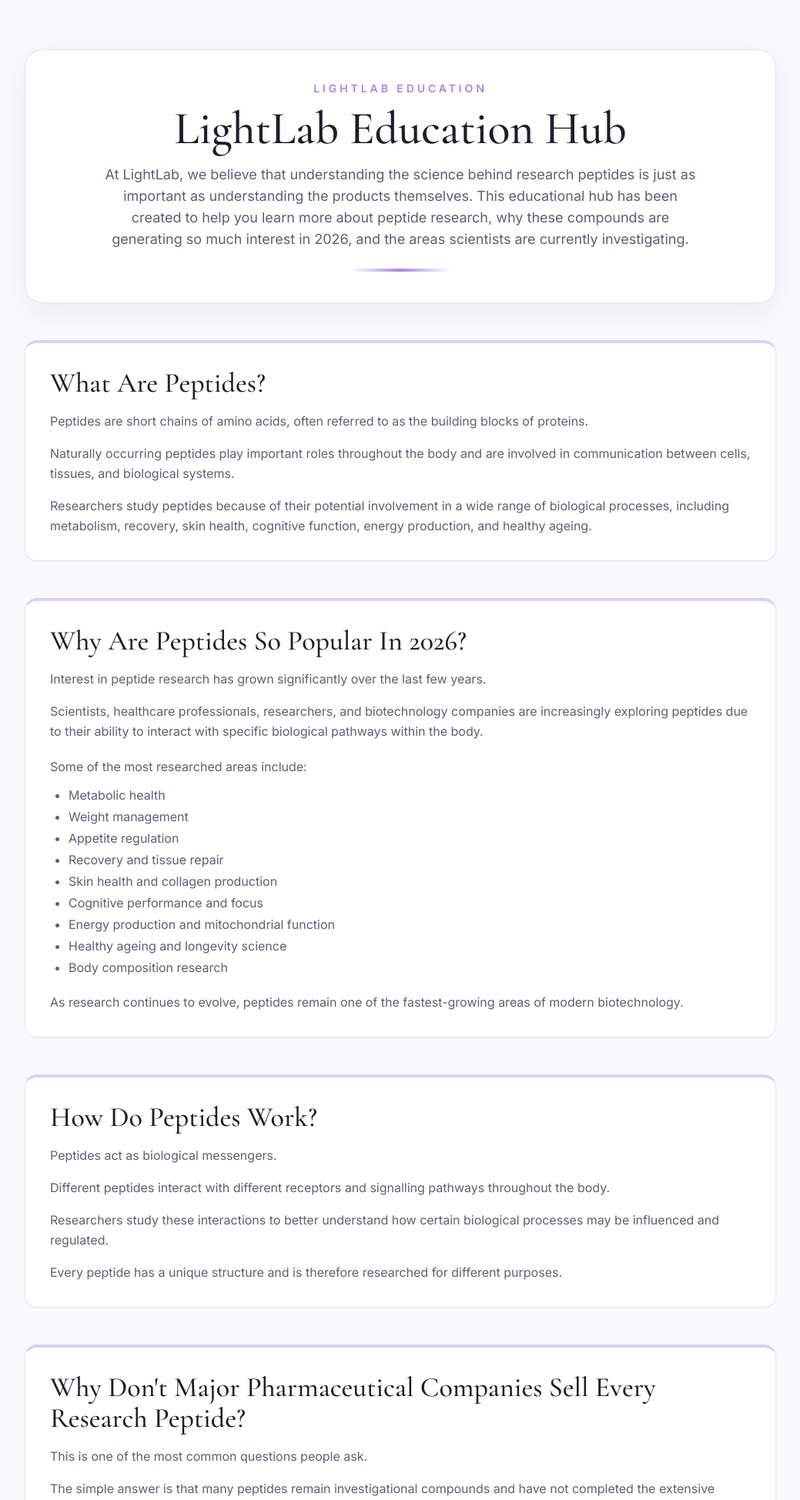
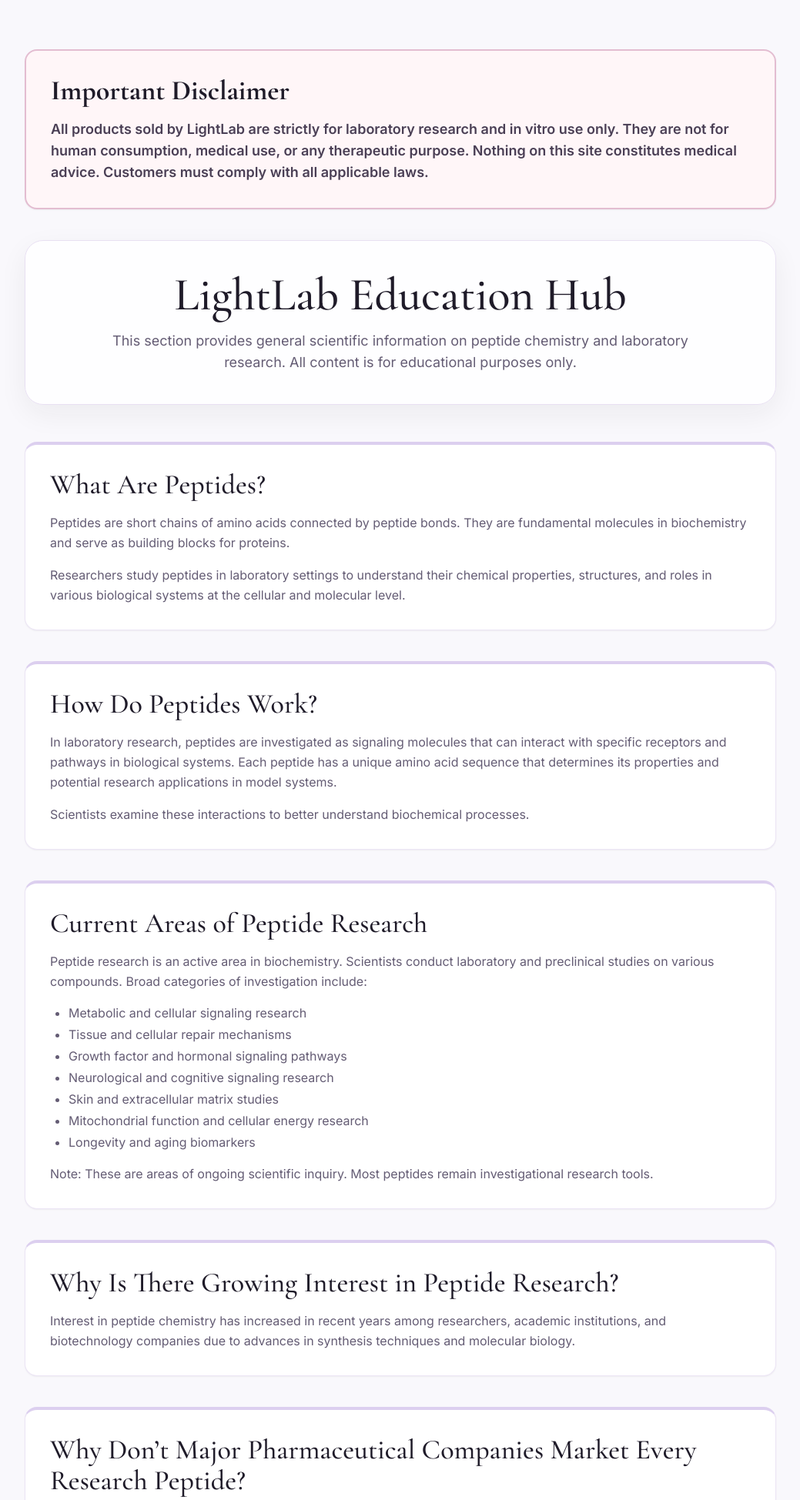
Before and after one commit to Learan-Canning/lightlab, a Django app: page /certificates/ in a window 1280 px wide. Shown: the part 77-2026 px from the top of the page at 77% size, without its empty margins (120-1159 px from the left). Run offline with Django 5.2, Linux system fonts and the light colour scheme; some libraries are stand-ins or nearby versions.

Commit message:
Update Education Hub compliance content and disclaimers

```diff
--- a/templates/certificates.html
+++ b/templates/certificates.html
@@ -86,193 +86,113 @@
   </header>
 
   <main class="max-w-5xl mx-auto px-4 sm:px-6 py-14 sm:py-16">
+    <section class="reveal mb-8 sm:mb-10 bg-[#fff6f8] border-2 border-[#e3bdd1] rounded-2xl p-6 sm:p-8 shadow-sm">
+      <h2 class="font-heading text-3xl sm:text-4xl mb-4 font-bold">Important Disclaimer</h2>
+      <p class="text-[#4a3f55] text-base sm:text-lg leading-relaxed font-semibold">
+        All products sold by LightLab are strictly for laboratory research and in vitro use only. They are not for human consumption, medical use, or any therapeutic purpose. Nothing on this site constitutes medical advice. Customers must comply with all applicable laws.
+      </p>
+    </section>
+
     <section class="reveal text-center mb-10 sm:mb-12 rounded-3xl border border-[#e8e0f2] bg-white/80 backdrop-blur-sm px-5 py-8 sm:px-8 sm:py-10 shadow-[0_12px_36px_rgba(31,27,41,0.06)]">
-      <p class="text-xs sm:text-sm font-semibold tracking-[0.28em] text-llprimary uppercase mb-3">
-        LightLab Education
-      </p>
       <h1 class="text-4xl sm:text-6xl font-heading leading-tight mb-4">
         LightLab Education Hub
       </h1>
       <p class="text-base sm:text-lg text-[#645c74] max-w-3xl mx-auto">
-        At LightLab, we believe that understanding the science behind research peptides is just as important as understanding the products themselves.
-        This educational hub has been created to help you learn more about peptide research, why these compounds are generating so much interest in 2026, and the areas scientists are currently investigating.
+        This section provides general scientific information on peptide chemistry and laboratory research. All content is for educational purposes only.
       </p>
-      <div class="mt-6 mx-auto h-1 w-32 rounded-full bg-gradient-to-r from-transparent via-llprimary to-transparent"></div>
     </section>
 
-    <section class="space-y-10 sm:space-y-12">
-      <article class="reveal reveal-delay-0 bg-white border border-[#ece5f5] border-t-4 border-t-llprimary/40 rounded-2xl p-6 sm:p-8 shadow-sm hover:shadow-md transition duration-300">
+    <section class="space-y-8 sm:space-y-10">
+      <article class="reveal reveal-delay-0 bg-white border border-[#ece5f5] border-t-4 border-t-llprimary/40 rounded-2xl p-6 sm:p-8 shadow-sm">
         <h2 class="font-heading text-3xl sm:text-4xl mb-4">What Are Peptides?</h2>
         <p class="text-[#645c74] leading-relaxed mb-4">
-          Peptides are short chains of amino acids, often referred to as the building blocks of proteins.
-        </p>
-        <p class="text-[#645c74] leading-relaxed mb-4">
-          Naturally occurring peptides play important roles throughout the body and are involved in communication between cells, tissues, and biological systems.
+          Peptides are short chains of amino acids connected by peptide bonds. They are fundamental molecules in biochemistry and serve as building blocks for proteins.
         </p>
         <p class="text-[#645c74] leading-relaxed">
-          Researchers study peptides because of their potential involvement in a wide range of biological processes, including metabolism, recovery, skin health, cognitive function, energy production, and healthy ageing.
+          Researchers study peptides in laboratory settings to understand their chemical properties, structures, and roles in various biological systems at the cellular and molecular level.
         </p>
       </article>
 
-      <article class="reveal reveal-delay-1 bg-white border border-[#ece5f5] border-t-4 border-t-llprimary/40 rounded-2xl p-6 sm:p-8 shadow-sm hover:shadow-md transition duration-300">
-        <h2 class="font-heading text-3xl sm:text-4xl mb-4">Why Are Peptides So Popular In 2026?</h2>
+      <article class="reveal reveal-delay-1 bg-white border border-[#ece5f5] border-t-4 border-t-llprimary/40 rounded-2xl p-6 sm:p-8 shadow-sm">
+        <h2 class="font-heading text-3xl sm:text-4xl mb-4">How Do Peptides Work?</h2>
         <p class="text-[#645c74] leading-relaxed mb-4">
-          Interest in peptide research has grown significantly over the last few years.
+          In laboratory research, peptides are investigated as signaling molecules that can interact with specific receptors and pathways in biological systems. Each peptide has a unique amino acid sequence that determines its properties and potential research applications in model systems.
         </p>
-        <p class="text-[#645c74] leading-relaxed mb-5">
-          Scientists, healthcare professionals, researchers, and biotechnology companies are increasingly exploring peptides due to their ability to interact with specific biological pathways within the body.
-        </p>
-        <p class="text-[#645c74] leading-relaxed mb-3">Some of the most researched areas include:</p>
-        <ul class="list-disc pl-6 text-[#645c74] space-y-1">
-          <li>Metabolic health</li>
-          <li>Weight management</li>
-          <li>Appetite regulation</li>
-          <li>Recovery and tissue repair</li>
-          <li>Skin health and collagen production</li>
-          <li>Cognitive performance and focus</li>
-          <li>Energy production and mitochondrial function</li>
-          <li>Healthy ageing and longevity science</li>
-          <li>Body composition research</li>
-        </ul>
-        <p class="text-[#645c74] leading-relaxed mt-5">
-          As research continues to evolve, peptides remain one of the fastest-growing areas of modern biotechnology.
+        <p class="text-[#645c74] leading-relaxed">
+          Scientists examine these interactions to better understand biochemical processes.
         </p>
       </article>
 
-      <article class="reveal reveal-delay-2 bg-white border border-[#ece5f5] border-t-4 border-t-llprimary/40 rounded-2xl p-6 sm:p-8 shadow-sm hover:shadow-md transition duration-300">
-        <h2 class="font-heading text-3xl sm:text-4xl mb-4">How Do Peptides Work?</h2>
+      <article class="reveal reveal-delay-2 bg-white border border-[#ece5f5] border-t-4 border-t-llprimary/40 rounded-2xl p-6 sm:p-8 shadow-sm">
+        <h2 class="font-heading text-3xl sm:text-4xl mb-4">Current Areas of Peptide Research</h2>
         <p class="text-[#645c74] leading-relaxed mb-4">
-          Peptides act as biological messengers.
+          Peptide research is an active area in biochemistry. Scientists conduct laboratory and preclinical studies on various compounds. Broad categories of investigation include:
         </p>
-        <p class="text-[#645c74] leading-relaxed mb-4">
-          Different peptides interact with different receptors and signalling pathways throughout the body.
-        </p>
-        <p class="text-[#645c74] leading-relaxed mb-4">
-          Researchers study these interactions to better understand how certain biological processes may be influenced and regulated.
-        </p>
+        <ul class="list-disc pl-6 text-[#645c74] space-y-1 mb-4">
+          <li>Metabolic and cellular signaling research</li>
+          <li>Tissue and cellular repair mechanisms</li>
+          <li>Growth factor and hormonal signaling pathways</li>
+          <li>Neurological and cognitive signaling research</li>
+          <li>Skin and extracellular matrix studies</li>
+          <li>Mitochondrial function and cellular energy research</li>
+          <li>Longevity and aging biomarkers</li>
+        </ul>
         <p class="text-[#645c74] leading-relaxed">
-          Every peptide has a unique structure and is therefore researched for different purposes.
+          Note: These are areas of ongoing scientific inquiry. Most peptides remain investigational research tools.
         </p>
       </article>
 
-      <article class="reveal reveal-delay-0 bg-white border border-[#ece5f5] border-t-4 border-t-llprimary/40 rounded-2xl p-6 sm:p-8 shadow-sm hover:shadow-md transition duration-300">
-        <h2 class="font-heading text-3xl sm:text-4xl mb-4">Why Don't Major Pharmaceutical Companies Sell Every Research Peptide?</h2>
-        <p class="text-[#645c74] leading-relaxed mb-4">
-          This is one of the most common questions people ask.
-        </p>
-        <p class="text-[#645c74] leading-relaxed mb-4">
-          The simple answer is that many peptides remain investigational compounds and have not completed the extensive approval processes required for widespread pharmaceutical use.
-        </p>
-        <p class="text-[#645c74] leading-relaxed mb-4">
-          Developing a new medicine can take many years and cost hundreds of millions, or even billions, of pounds. Before a pharmaceutical company can market a product as a medicine, it must undergo extensive clinical testing to demonstrate safety, quality, and effectiveness.
-        </p>
+      <article class="reveal reveal-delay-0 bg-white border border-[#ece5f5] border-t-4 border-t-llprimary/40 rounded-2xl p-6 sm:p-8 shadow-sm">
+        <h2 class="font-heading text-3xl sm:text-4xl mb-4">Why Is There Growing Interest in Peptide Research?</h2>
         <p class="text-[#645c74] leading-relaxed">
-          While some peptides have successfully completed this process and become approved medicines, many others remain in the research stage.
-          Scientists continue to investigate these compounds to better understand their biological effects and potential future applications.
+          Interest in peptide chemistry has increased in recent years among researchers, academic institutions, and biotechnology companies due to advances in synthesis techniques and molecular biology.
         </p>
       </article>
 
-      <article class="reveal reveal-delay-1 bg-white border border-[#ece5f5] border-t-4 border-t-llprimary/40 rounded-2xl p-6 sm:p-8 shadow-sm hover:shadow-md transition duration-300">
-        <h2 class="font-heading text-3xl sm:text-4xl mb-6">Categories Of Peptide Research</h2>
-
-        <div class="space-y-6">
-          <div>
-            <h3 class="font-heading text-2xl mb-2">Metabolic &amp; Weight Management Research</h3>
-            <p class="text-[#645c74] leading-relaxed mb-2">
-              These compounds are being researched for their effects on appetite regulation, metabolic health, blood sugar control, energy balance, and body composition.
-            </p>
-            <p class="text-[#645c74]"><span class="font-semibold text-lltext">Examples:</span> Tirzepatide, Semaglutide, Retatrutide, AOD-9604</p>
-          </div>
-
-          <div>
-            <h3 class="font-heading text-2xl mb-2">Recovery &amp; Healing Research</h3>
-            <p class="text-[#645c74] leading-relaxed mb-2">
-              These peptides are being studied for their involvement in tissue repair, recovery pathways, and cellular regeneration.
-            </p>
-            <p class="text-[#645c74]"><span class="font-semibold text-lltext">Examples:</span> BPC-157, TB-500</p>
-          </div>
-
-          <div>
-            <h3 class="font-heading text-2xl mb-2">Growth Hormone &amp; Body Composition Research</h3>
-            <p class="text-[#645c74] leading-relaxed mb-2">
-              Researchers investigate these compounds for their interaction with growth hormone pathways and body composition.
-            </p>
-            <p class="text-[#645c74]"><span class="font-semibold text-lltext">Examples:</span> Tesamorelin, CJC-1295 (No DAC), Ipamorelin, Sermorelin, IGF-1 LR3</p>
-          </div>
-
-          <div>
-            <h3 class="font-heading text-2xl mb-2">Skin, Aesthetics &amp; Pigmentation Research</h3>
-            <p class="text-[#645c74] leading-relaxed mb-2">
-              These compounds are being researched for their potential role in skin quality, collagen production, hair growth, wound healing, and pigmentation pathways.
-            </p>
-            <p class="text-[#645c74]"><span class="font-semibold text-lltext">Examples:</span> GHK-Cu, Melanotan II</p>
-          </div>
-
-          <div>
-            <h3 class="font-heading text-2xl mb-2">Cognitive &amp; Nootropic Research</h3>
-            <p class="text-[#645c74] leading-relaxed mb-2">
-              Scientists study these compounds for their potential effects on focus, learning, memory, concentration, and neurological pathways.
-            </p>
-            <p class="text-[#645c74]"><span class="font-semibold text-lltext">Examples:</span> Semax, Selank</p>
-          </div>
-
-          <div>
-            <h3 class="font-heading text-2xl mb-2">Longevity &amp; Cellular Energy Research</h3>
-            <p class="text-[#645c74] leading-relaxed mb-2">
-              Researchers investigate these compounds for their involvement in mitochondrial function, cellular energy production, metabolism, and healthy ageing.
-            </p>
-            <p class="text-[#645c74]"><span class="font-semibold text-lltext">Examples:</span> MOTS-c, NAD+</p>
-          </div>
-        </div>
+      <article class="reveal reveal-delay-1 bg-white border border-[#ece5f5] border-t-4 border-t-llprimary/40 rounded-2xl p-6 sm:p-8 shadow-sm">
+        <h2 class="font-heading text-3xl sm:text-4xl mb-4">Why Don’t Major Pharmaceutical Companies Market Every Research Peptide?</h2>
+        <p class="text-[#645c74] leading-relaxed">
+          Many peptides are still investigational. Bringing a new compound to market as a medicine requires years of rigorous testing, clinical trials, and regulatory approval. Only a limited number of peptides have completed this full process. Most remain tools for laboratory research.
+        </p>
       </article>
 
-      <article class="reveal reveal-delay-2 bg-white border border-[#ece5f5] border-t-4 border-t-llprimary/40 rounded-2xl p-6 sm:p-8 shadow-sm hover:shadow-md transition duration-300">
+      <article class="reveal reveal-delay-2 bg-white border border-[#ece5f5] border-t-4 border-t-llprimary/40 rounded-2xl p-6 sm:p-8 shadow-sm">
         <h2 class="font-heading text-3xl sm:text-4xl mb-4">Understanding Product Purity</h2>
-        <p class="text-[#645c74] leading-relaxed mb-3">When conducting research, quality and purity are essential.</p>
-        <p class="text-[#645c74] leading-relaxed mb-3">Many researchers look for:</p>
-        <ul class="list-disc pl-6 text-[#645c74] space-y-1 mb-5">
+        <p class="text-[#645c74] leading-relaxed mb-3">High purity is essential for valid laboratory research. Researchers typically require:</p>
+        <ul class="list-disc pl-6 text-[#645c74] space-y-1 mb-4">
           <li>Independent third-party testing</li>
           <li>Certificates of Analysis (COAs)</li>
           <li>Batch verification</li>
-          <li>High purity standards</li>
-          <li>Appropriate storage and handling</li>
+          <li>High purity standards (typically ≥98-99%)</li>
+          <li>Proper storage and handling guidelines</li>
         </ul>
         <p class="text-[#645c74] leading-relaxed">
           LightLab provides Certificates of Analysis for all products upon request.
         </p>
       </article>
 
-      <article class="reveal reveal-delay-0 bg-white border border-[#ece5f5] border-t-4 border-t-llprimary/40 rounded-2xl p-6 sm:p-8 shadow-sm hover:shadow-md transition duration-300">
-        <h2 class="font-heading text-3xl sm:text-4xl mb-4">What Is A Certificate Of Analysis (COA)?</h2>
-        <p class="text-[#645c74] leading-relaxed mb-4">
-          A Certificate of Analysis, often referred to as a COA, is an independent laboratory report used to verify the identity and purity of a product.
-        </p>
+      <article class="reveal reveal-delay-0 bg-white border border-[#ece5f5] border-t-4 border-t-llprimary/40 rounded-2xl p-6 sm:p-8 shadow-sm">
+        <h2 class="font-heading text-3xl sm:text-4xl mb-4">What Is a Certificate of Analysis (COA)?</h2>
         <p class="text-[#645c74] leading-relaxed">
-          COAs provide transparency and help researchers understand the quality standards of the products they are working with.
+          A Certificate of Analysis is an independent laboratory document that verifies the identity, purity level, and composition of a research chemical. COAs support quality control and reproducibility in scientific experiments.
         </p>
       </article>
 
-
-      <article class="reveal reveal-delay-2 bg-white border border-[#ece5f5] border-t-4 border-t-llprimary/40 rounded-2xl p-6 sm:p-8 shadow-sm hover:shadow-md transition duration-300">
-        <h2 class="font-heading text-3xl sm:text-4xl mb-4">The Future Of Peptide Research</h2>
-        <p class="text-[#645c74] leading-relaxed mb-4">
-          Peptide science continues to evolve at a remarkable pace.
-        </p>
+      <article class="reveal reveal-delay-1 bg-white border border-[#ece5f5] border-t-4 border-t-llprimary/40 rounded-2xl p-6 sm:p-8 shadow-sm">
+        <h2 class="font-heading text-3xl sm:text-4xl mb-4">The Future of Peptide Research</h2>
         <p class="text-[#645c74] leading-relaxed">
-          As research expands, scientists are exploring new ways peptides may help improve our understanding of metabolism, ageing, recovery, cognition, cellular health, and overall biological function.
-          Many experts believe peptide research will remain one of the most exciting areas of biotechnology throughout the coming decade.
+          Peptide chemistry continues to advance. Researchers are exploring new synthetic peptides and their applications in various biochemical models. This remains a dynamic field in biotechnology and molecular science.
         </p>
       </article>
 
-      <article class="reveal reveal-delay-2 bg-gradient-to-br from-[#f9f6ff] to-[#ffffff] border border-[#e8e0f2] rounded-2xl p-6 sm:p-8 shadow-sm">
-        <h2 class="font-heading text-3xl sm:text-4xl mb-4">Educational Disclaimer</h2>
-        <p class="text-[#645c74] leading-relaxed mb-4">
-          The information provided on this website is intended for educational and informational purposes only.
+      <article class="reveal reveal-delay-2 bg-[#fff6f8] border-2 border-[#e3bdd1] rounded-2xl p-6 sm:p-8 shadow-sm">
+        <h2 class="font-heading text-3xl sm:text-4xl mb-4 font-bold">Educational Disclaimer</h2>
+        <p class="text-[#4a3f55] leading-relaxed mb-4 font-semibold">
+          The information provided in the LightLab Education Hub is for educational and informational purposes only. It does not constitute medical advice or treatment recommendations.
         </p>
-        <p class="text-[#645c74] leading-relaxed">
-          All products supplied by LightLab are intended strictly for research and educational purposes only.
-          They are not intended for human consumption, medical use, diagnosis, treatment, cure, or prevention of any disease.
-          Nothing on this website should be interpreted as medical advice, treatment recommendations, or healthcare guidance.
+        <p class="text-[#4a3f55] leading-relaxed font-semibold">
+          All LightLab products are sold strictly for laboratory research and educational use only. They are not intended for human consumption, medical use, diagnosis, treatment, cure, or prevention of any disease.
+          Customers must comply with all applicable local, national, and international laws and regulations. LightLab does not encourage or support any use outside of controlled laboratory research settings.
         </p>
       </article>
     </section>
```
